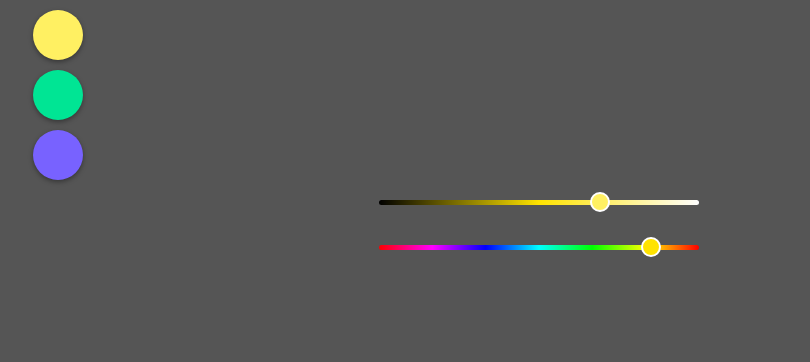
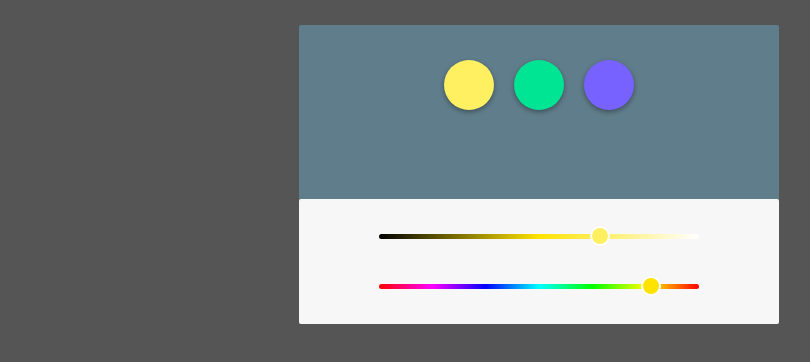
Before and after one commit to LiyinZ/cti-color-slider, a website: page test_client/index.html in a window 1280 px wide. Shown: the whole page, without its empty margins (101-911 px from the left). Drawn offline with nearby package versions, Linux system fonts and the light colour scheme; files that its build step writes are made by us from their sources; files whose address does not match are found by name.

Commit message:
Nicer style, minor js

```diff
--- a/src/ctiColorSlider.css
+++ b/src/ctiColorSlider.css
@@ -1,6 +1,7 @@
 [cti-color-slider] {
   /* modify to change width of color slider, responsive possible */
-  position: relative;
+  position: relative !important;
+  min-width: 300px;
   width: 320px;
   margin: auto;
 }
@@ -8,6 +9,7 @@
 .cti-slider-wrapper {
   /* top, bottom 20+20 = 40px is the minimum recommended size for touch */
   padding: 20px 0;
+  margin: 5px auto;
   width: 100%;
   display: table;
 }
--- a/src/ctiColorSlider.js
+++ b/src/ctiColorSlider.js
@@ -235,9 +235,7 @@
         return hexVals.charAt((n-n%16)/16) + hexVals.charAt(n%16);
       }
 
-      function rgbToStr(rgb) {
-        return 'rgb(' + rgb.join(',') + ')';
-      }
+      function rgbToStr(rgb) { return 'rgb(' + rgb.join() + ')'; }
 
       /**
        * Init touch events
--- a/test_client/client.css
+++ b/test_client/client.css
@@ -1,12 +1,37 @@
+body {
+  background: #555;
+}
+
+.app-container {
+  max-width: 480px;
+  margin: auto;
+  background: #607d8b;
+  border-radius: 2px;
+  /* transform: translateY(50%); */
+}
+
+.cs-color-choices {
+  width: 320px;
+  margin: 25px auto;
+  padding: 25px 0 50px;
+  text-align: center;
+}
+
 .cs-color-display {
-  margin-top: 10px;
-  margin-left: 10%;
+  display: inline-block;
+  margin: 10px 10px;
   width: 50px;
   height: 50px;
   border-radius: 50%;
   box-shadow: 0 2px 5px 0 rgba(0,0,0,0.37);
 }
 
-body {
-  background: #555;
+.sliders-container {
+  /* width: 360px; cause switching color performance issue */
+  margin: auto;
+  padding: 10px 0;
+  background: #f7f7f7;
+  /* box-shadow: 0 2px 5px 0 rgba(0,0,0,0.37); */
+  border-radius: 2px;
+  /* box-shadow + border-radius cause drag performance issue */
 }
--- a/test_client/index.html
+++ b/test_client/index.html
@@ -8,13 +8,18 @@
   <link href="test_client/client.css" rel="stylesheet">
 </head>
 <body ng-controller="MainCtrl as main">
-  <div class="cs-color-display"
-       ng-repeat="(key, color) in main.colors"
-       ng-style="{ background: color.hex }"
-       ng-click="main.selectColor(key)"
-  >
+  <div class="app-container">
+    <div class="cs-color-choices">
+      <div class="cs-color-display"
+          ng-repeat="(key, color) in main.colors"
+          ng-style="{ background: color.hex }"
+          ng-click="main.selectColor(key)" >
+      </div>
+    </div>
+    <div class="sliders-container">
+      <div cti-color-slider="main.colorData"></div>
+    </div>
   </div>
-  <div cti-color-slider="main.colorData"></div>
   <!-- bower:js -->
   <script src="bower_components/angular/angular.js"></script>
   <script src="bower_components/hammerjs/hammer.js"></script>
```
Also changed, not shown: dist/ctiColorSlider.css, dist/ctiColorSlider.js.
